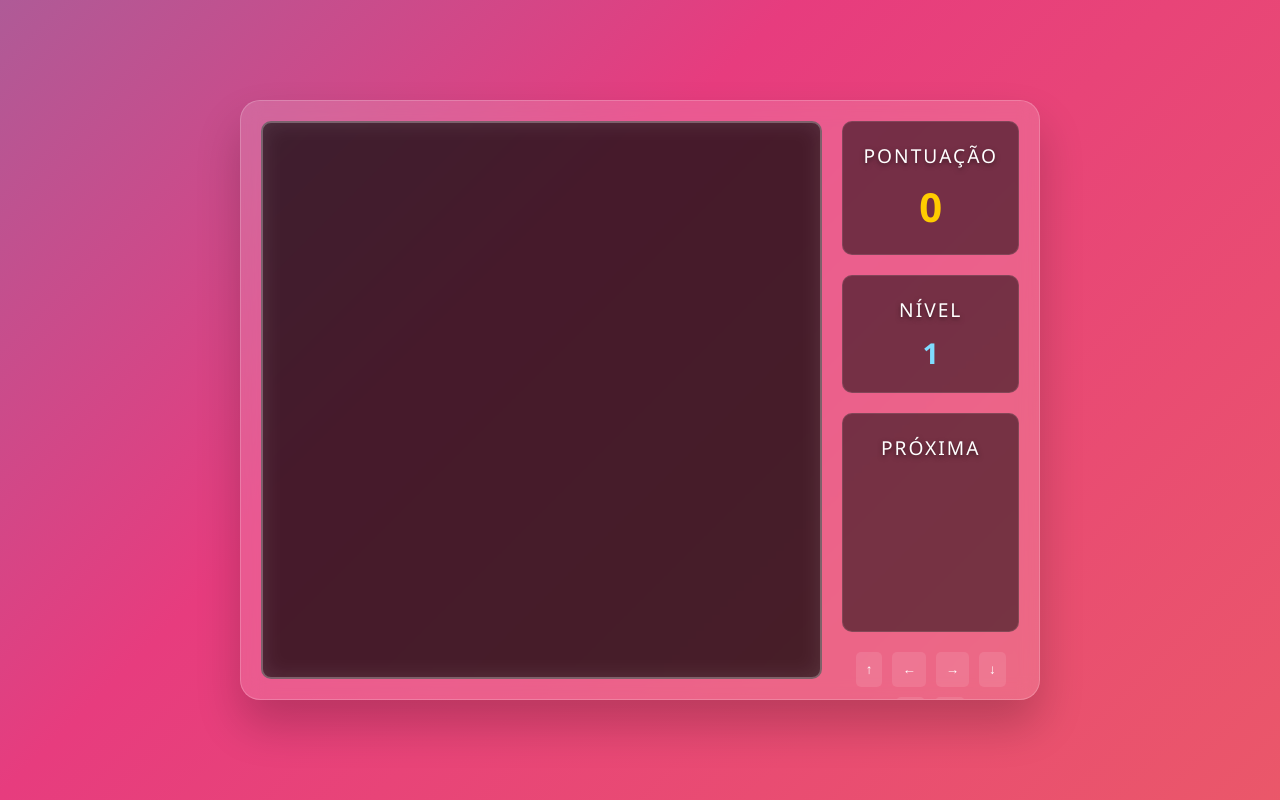
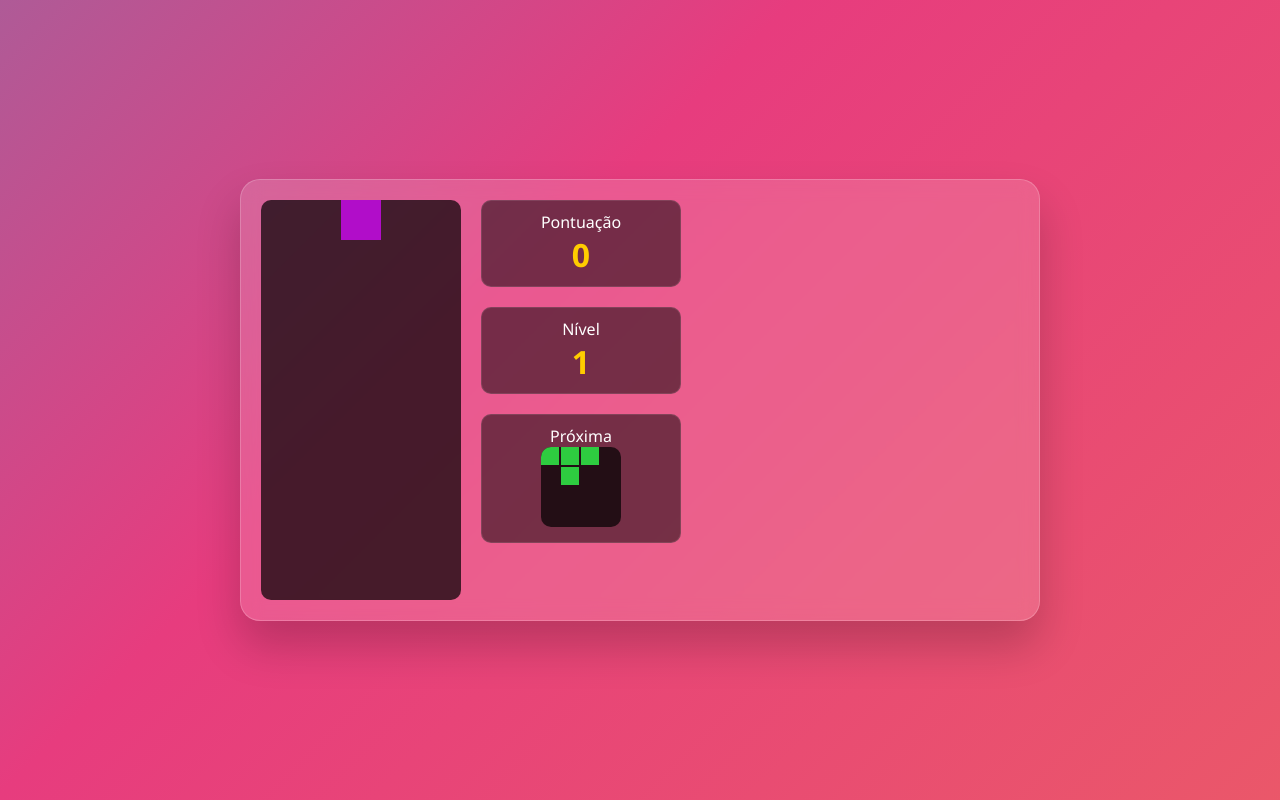
Before and after one commit to diggokk/iagodiogo_Tetris, a plain HTML site: page index.html in a window 1280 px wide. Drawn offline with Linux system fonts and the light colour scheme.

Commit message:
AAAAAAAAAAAAAAA

```diff
--- a/index.html
+++ b/index.html
@@ -3,142 +3,47 @@
 <head>
     <meta charset="UTF-8">
     <meta name="viewport" content="width=device-width, initial-scale=1.0">
-    <title>Tetris Responsivo</title>
+    <title>Tetris Corrigido</title>
     <style>
-        * {
-            margin: 0;
-            padding: 0;
-            box-sizing: border-box;
-        }
-
+        * { margin: 0; padding: 0; box-sizing: border-box; }
         body {
             font-family: 'Segoe UI', Tahoma, Geneva, Verdana, sans-serif;
             height: 100vh;
             display: flex;
             justify-content: center;
             align-items: center;
-            overflow: hidden;
-            position: relative;
             background: linear-gradient(-45deg, #ee7752, #e73c7e, #23a6d5, #23d5ab);
             background-size: 400% 400%;
             animation: gradientBG 15s ease infinite;
         }
-
         @keyframes gradientBG {
             0% { background-position: 0% 50%; }
             50% { background-position: 100% 50%; }
             100% { background-position: 0% 50%; }
         }
-
         .game-container {
-            position: relative;
-            width: 95vw;
-            height: 90vh;
-            max-width: 800px;
-            max-height: 600px;
-            background: rgba(255, 255, 255, 0.15);
-            backdrop-filter: blur(10px);
-            border-radius: 20px;
+            width: 95vw; max-width: 800px; background: rgba(255,255,255,0.15);
+            backdrop-filter: blur(10px); border-radius: 20px;
             box-shadow: 0 25px 45px rgba(0, 0, 0, 0.2);
-            border: 1px solid rgba(255, 255, 255, 0.2);
-            overflow: hidden;
-            z-index: 10;
-            display: flex;
-            padding: 20px;
+            border: 1px solid rgba(255,255,255,0.2);
+            display: flex; padding: 20px; gap: 20px;
         }
-
-        #tetris {
-            width: 100%;
-            height: auto;
-            aspect-ratio: 2 / 3;
-            background-color: rgba(0, 0, 0, 0.7);
-            border-radius: 10px;
-            box-shadow: inset 0 0 20px rgba(255, 255, 255, 0.1);
-            border: 2px solid rgba(255, 255, 255, 0.3);
+        canvas { background: rgba(0, 0, 0, 0.7); border-radius: 10px; }
+        .info-panel {
+            display: flex; flex-direction: column; gap: 20px; color: white; width: 200px;
         }
-
-        #nextPiece {
-            width: 100%;
-            height: auto;
-            aspect-ratio: 1 / 1;
+        .score-container, .level-container, .next-piece-container {
+            background: rgba(0,0,0,0.5); padding: 10px; border-radius: 10px;
+            text-align: center; border: 1px solid rgba(255,255,255,0.1);
         }
-
-        .info-panel {
-            width: 180px;
-            margin-left: 20px;
-            display: flex;
-            flex-direction: column;
-            color: white;
-        }
-
-        .score-container, .level-container, .next-piece-container {
-            background: rgba(0, 0, 0, 0.5);
-            border-radius: 10px;
-            padding: 20px;
-            margin-bottom: 20px;
-            text-align: center;
-            border: 1px solid rgba(255, 255, 255, 0.1);
-        }
-
-        .score-title, .next-piece-title, .level-title {
-            font-size: 1.2rem;
-            margin-bottom: 10px;
-            text-transform: uppercase;
-            letter-spacing: 2px;
-            color: #fff;
-            text-shadow: 0 2px 5px rgba(0, 0, 0, 0.5);
-        }
-
-        .score-value {
-            font-size: 2.5rem;
-            font-weight: bold;
-            color: #ffcc00;
-        }
-
-        .level-value {
-            font-size: 1.8rem;
-            font-weight: bold;
-            color: #7FDBFF;
-        }
-
-        .controls, .mobile-controls {
-            display: flex;
-            flex-wrap: wrap;
-            gap: 10px;
-            justify-content: center;
-        }
-
-        .control-btn {
-            padding: 10px;
-            background: rgba(255, 255, 255, 0.1);
-            border: none;
-            border-radius: 5px;
-            color: white;
-            cursor: pointer;
-            font-weight: bold;
-        }
-
-        @media (max-width: 768px) {
-            .mobile-controls {
-                display: flex;
-            }
-
-            .game-container {
-                flex-direction: column;
-                align-items: center;
-            }
-
-            .info-panel {
-                width: 100%;
-                margin-left: 0;
-                margin-top: 10px;
-            }
+        .score-value, .level-value {
+            font-size: 2rem; font-weight: bold; color: #ffcc00;
         }
     </style>
 </head>
 <body>
     <div class="game-container">
-        <canvas id="tetris"></canvas>
+        <canvas id="tetris" width="200" height="400"></canvas>
         <div class="info-panel">
             <div class="score-container">
                 <div class="score-title">Pontuação</div>
@@ -150,43 +55,107 @@
             </div>
             <div class="next-piece-container">
                 <div class="next-piece-title">Próxima</div>
-                <canvas id="nextPiece" width="100" height="100"></canvas>
-            </div>
-            <div class="controls">
-                <button class="control-btn" data-key="ArrowUp">↑</button>
-                <button class="control-btn" data-key="ArrowLeft">←</button>
-                <button class="control-btn" data-key="ArrowRight">→</button>
-                <button class="control-btn" data-key="ArrowDown">↓</button>
-                <button class="control-btn" data-key="p">P</button>
-                <button class="control-btn" data-key="r">R</button>
-            </div>
-            <div class="mobile-controls">
-                <button class="control-btn" data-key="ArrowUp">↑</button>
-                <button class="control-btn" data-key="ArrowLeft">←</button>
-                <button class="control-btn" data-key="ArrowRight">→</button>
-                <button class="control-btn" data-key="ArrowDown">↓</button>
-                <button class="control-btn" data-key="p">P</button>
-                <button class="control-btn" data-key="r">R</button>
+                <canvas id="nextPiece" width="80" height="80"></canvas>
             </div>
         </div>
     </div>
 
     <script>
-        const canvas = document.getElementById('tetris');
-        const nextCanvas = document.getElementById('nextPiece');
-        canvas.width = canvas.clientWidth;
-        canvas.height = canvas.clientHeight;
-        nextCanvas.width = nextCanvas.clientWidth;
-        nextCanvas.height = nextCanvas.clientHeight;
+        const canvas = document.getElementById("tetris");
+        const ctx = canvas.getContext("2d");
+        const nextCanvas = document.getElementById("nextPiece");
+        const nextCtx = nextCanvas.getContext("2d");
+        const scoreElement = document.getElementById("score");
+        const levelElement = document.getElementById("level");
 
-        document.querySelectorAll('.control-btn').forEach((btn) => {
-            btn.addEventListener('click', () => {
-                const key = btn.getAttribute('data-key');
-                const fakeKeyEvent = { key: key, preventDefault: () => {} };
-                console.log("Simulando tecla:", key);
-                // Aqui você chamaria sua função handleKeyPress(fakeKeyEvent);
+        const scale = 20;
+        const rows = canvas.height / scale;
+        const columns = canvas.width / scale;
+
+        const pieces = [
+            { shape: [[1, 1, 1, 1]], color: '#FF4136' },
+            { shape: [[1, 1, 1], [0, 1, 0]], color: '#2ECC40' },
+            { shape: [[1, 1], [1, 1]], color: '#B10DC9' },
+            { shape: [[0, 1, 1], [1, 1, 0]], color: '#FF851B' },
+        ];
+
+        let board = Array.from({ length: rows }, () => Array(columns).fill(0));
+        let currentPiece, nextPiece, score = 0, level = 1;
+
+        function spawnPiece() {
+            if (!nextPiece) {
+                nextPiece = randomPiece();
+            }
+            currentPiece = {
+                ...nextPiece,
+                position: { x: Math.floor(columns / 2) - 1, y: 0 }
+            };
+            nextPiece = randomPiece();
+            drawNextPiece();
+        }
+
+        function randomPiece() {
+            const p = pieces[Math.floor(Math.random() * pieces.length)];
+            return { shape: p.shape, color: p.color };
+        }
+
+        function drawBoard() {
+            ctx.clearRect(0, 0, canvas.width, canvas.height);
+            for (let y = 0; y < rows; y++) {
+                for (let x = 0; x < columns; x++) {
+                    if (board[y][x]) {
+                        ctx.fillStyle = board[y][x];
+                        ctx.fillRect(x * scale, y * scale, scale, scale);
+                    }
+                }
+            }
+        }
+
+        function drawPiece() {
+            const { shape, color, position } = currentPiece;
+            shape.forEach((row, y) => {
+                row.forEach((value, x) => {
+                    if (value) {
+                        ctx.fillStyle = color;
+                        ctx.fillRect((position.x + x) * scale, (position.y + y) * scale, scale, scale);
+                    }
+                });
             });
-        });
+        }
+
+        function drawNextPiece() {
+            nextCtx.clearRect(0, 0, nextCanvas.width, nextCanvas.height);
+            const blockSize = 20;
+            nextPiece.shape.forEach((row, y) => {
+                row.forEach((value, x) => {
+                    if (value) {
+                        nextCtx.fillStyle = nextPiece.color;
+                        nextCtx.fillRect(x * blockSize, y * blockSize, blockSize - 2, blockSize - 2);
+                    }
+                });
+            });
+        }
+
+        function gameLoop() {
+            drawBoard();
+            drawPiece();
+            requestAnimationFrame(gameLoop);
+        }
+
+        function updateScore(n) {
+            score += n;
+            scoreElement.textContent = score;
+        }
+
+        function updateLevel(n) {
+            level = n;
+            levelElement.textContent = level;
+        }
+
+        spawnPiece();
+        updateScore(0);
+        updateLevel(1);
+        gameLoop();
     </script>
 </body>
 </html>
```
